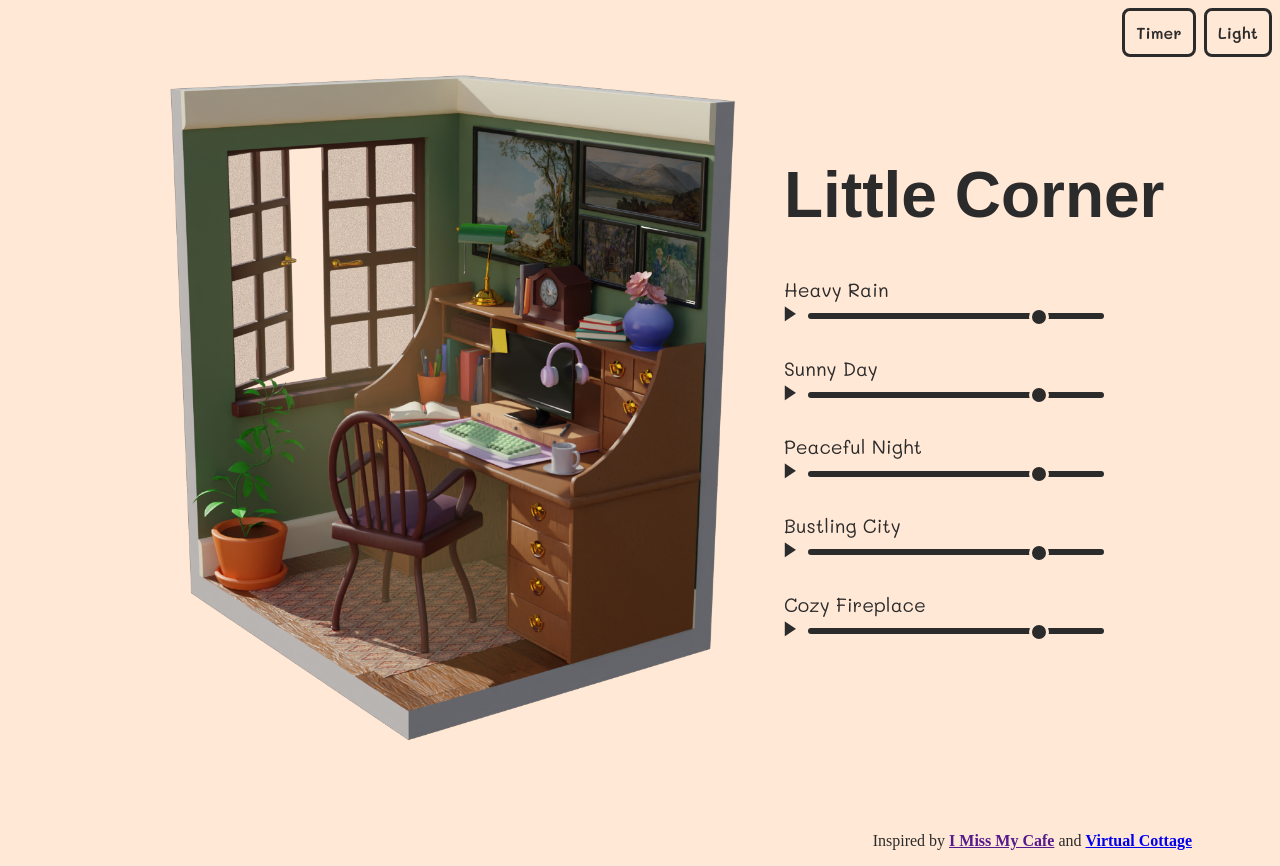
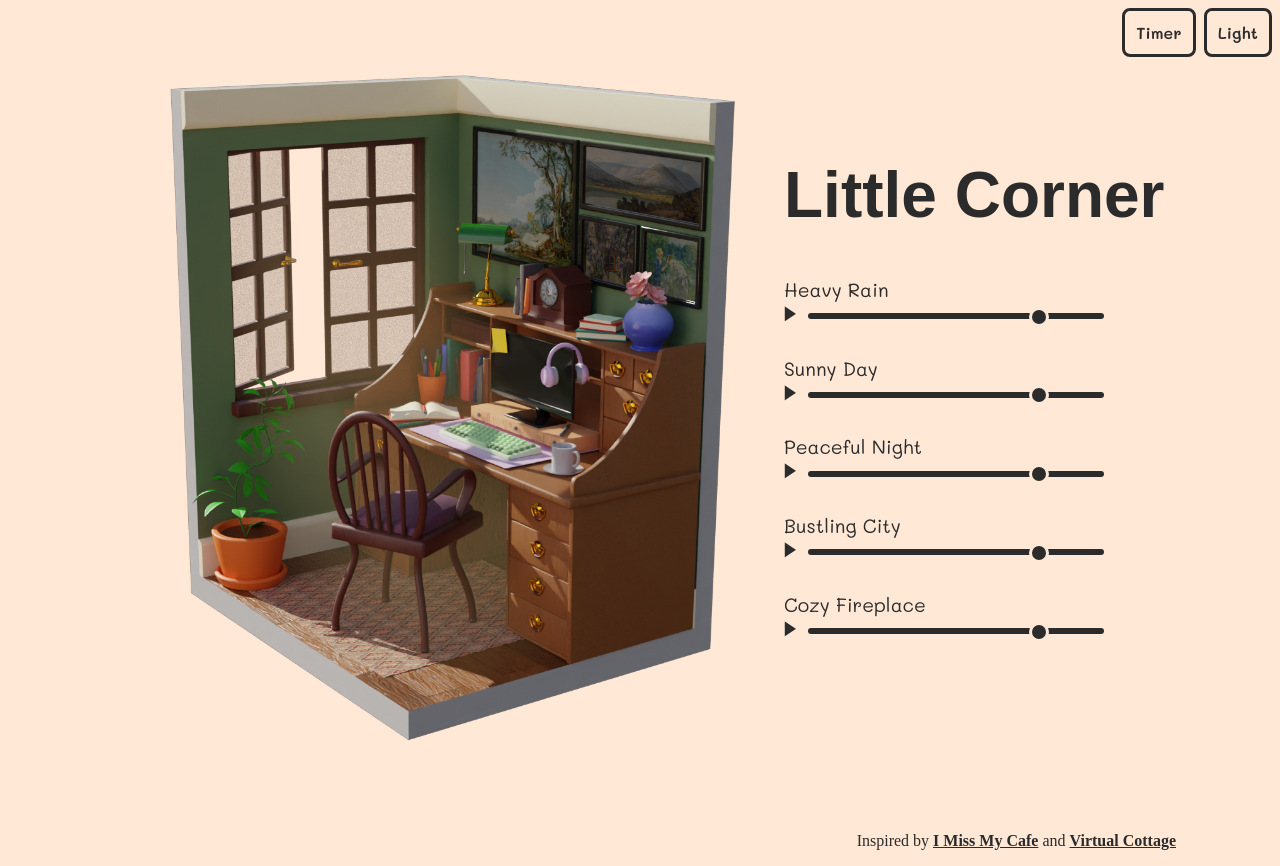
Before and after one commit to DeeCode2/LittleCorner, a React (Vite) app: page / in a window 1280 px wide. Built offline with nearby package versions, Linux system fonts and the light colour scheme; a web font is replaced by a local one.

Commit message:
fixed links

```diff
--- a/src/App.jsx
+++ b/src/App.jsx
@@ -92,7 +92,7 @@ function App() {
         </section>
       </main>
       <footer>
-            <p>Inspired by <a href='' target='b_blank'>I Miss My Cafe</a> and <a href='https://store.steampowered.com/app/1369320/Virtual_Cottage/' target='_blank'>Virtual Cottage</a> </p>
+            <p>Inspired by <a href='https://imissmycafe.com/' target='b_blank'>I Miss My Cafe</a> and <a href='https://store.steampowered.com/app/1369320/Virtual_Cottage/' target='_blank'>Virtual Cottage</a> </p>
       </footer>
     </div>
   );
--- a/src/App.scss
+++ b/src/App.scss
@@ -152,13 +152,13 @@ body {
   }
 
   footer {
-    padding: 1em .5em;
+    padding: 1em 1.5em;
     p {
       text-align: right;
-      //font-size: 1.3rem;
 
       a {
         font-weight: bold;
+
 
       }
     }
--- a/src/Themes.scss
+++ b/src/Themes.scss
@@ -58,6 +58,20 @@
         &:focus::-ms-fill-upper {
           background: App.$white;
         }
+      }
+    }
+  }
+
+  footer {
+    a {
+      color: App.$white;
+
+      &:hover {
+        font-weight: bolder;
+      }
+
+      &:visited {
+        color: App.$white;
       }
     }
   }
@@ -123,4 +137,18 @@
 
 
   }
+
+  footer {
+    a {
+      color: App.$black;
+
+      &:hover {
+        font-weight: bolder;
+      }
+
+      &:visited {
+        color: App.$black;
+      }
+    }
+  }
 }
```
